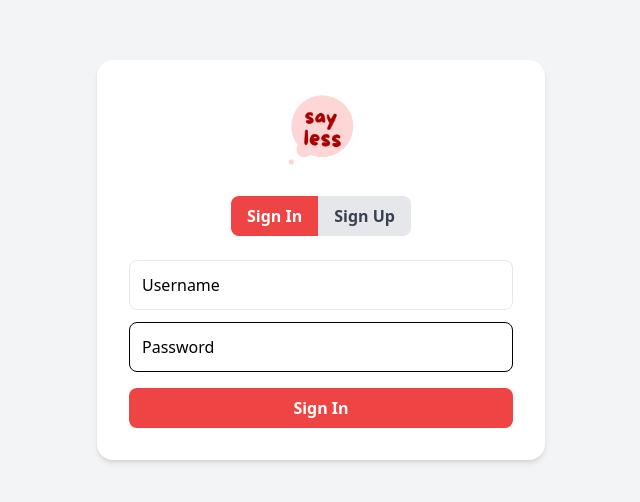
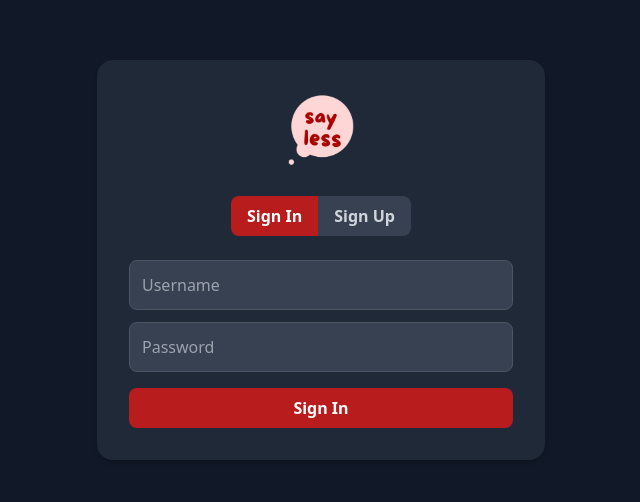
Before and after one commit to etkachenko1/sayLess, a React app in the folder frontend/: page / in a window 1280 px wide. Shown: the part 140-642 px from the top of the page, without its empty margins (319-959 px from the left). Built offline with nearby package versions, Linux system fonts and the light colour scheme; the HTML template or start-up script is replaced by a standard one.

Commit message:
front end updated

```diff
--- a/frontend/src/Auth.tsx
+++ b/frontend/src/Auth.tsx
@@ -110,8 +110,8 @@ function Auth() {
     }
 
   return (
-    <div className="flex items-center justify-center min-h-screen bg-gray-100">
-      <div className="w-full max-w-md bg-white rounded-2xl shadow-md p-8">
+    <div className="flex items-center justify-center min-h-screen bg-gray-900">
+      <div className="w-full max-w-md bg-gray-800 rounded-2xl shadow-md p-8 border-gray-700">
         {/* Logo */}
         <div className="flex justify-center mb-6">
           <img src={logo} alt="SayLess logo" className="h-20" />
@@ -121,20 +121,20 @@ function Auth() {
         <div className="flex justify-center mb-6">
           <button
             onClick={() => setMode("login")}
-            className={`px-4 py-2 rounded-l-lg font-semibold ${
+            className={`px-4 py-2 rounded-l-lg font-semibold transition ${
               mode === "login"
-                ? "bg-red-500 text-white"
-                : "bg-gray-200 text-gray-700"
+                ? "bg-red-700 text-white"
+                : "bg-gray-700 text-gray-300 hover:bg-gray-600"
             }`}
           >
             Sign In
           </button>
           <button
             onClick={() => setMode("register")}
-            className={`px-4 py-2 rounded-r-lg font-semibold ${
+            className={`px-4 py-2 rounded-r-lg font-semibold transition ${
               mode === "register"
-                ? "bg-red-500 text-white"
-                : "bg-gray-200 text-gray-700"
+                ? "bg-red-700 text-white"
+                : "bg-gray-700 text-gray-300 hover:bg-gray-600"
             }`}
           >
             Sign Up
@@ -143,7 +143,7 @@ function Auth() {
 
         {/* Error message */}
         {error && (
-          <div className="mb-4 p-2 text-sm text-red-700 bg-red-100 rounded">
+          <div className="mb-4 p-2 text-sm text-red-400 bg-red-900/30 border border-red-700 rounded">
             {error}
           </div>
         )}
@@ -156,7 +156,7 @@ function Auth() {
               placeholder="Username"
               value={loginForm.username}
               onChange={handleChangeLogin}
-              className="w-full p-3 mb-3 border rounded-lg focus:ring-2 focus:ring-red-400"
+              className="w-full p-3 mb-3 border border-gray-600 bg-gray-700 rounded-lg focus:ring-2 focus:ring-red-700 text-white placeholder-gray-400"
             />
             <input
               name="password"
@@ -164,11 +164,11 @@ function Auth() {
               placeholder="Password"
               value={loginForm.password}
               onChange={handleChangeLogin}
-              className="w-full p-3 mb-4 border rounded-lg focus:ring-2 focus:ring-red-400"
+              className="w-full p-3 mb-4 border border-gray-600 bg-gray-700 rounded-lg focus:ring-2 focus:ring-red-700 text-white placeholder-gray-400"
             />
             <button
               onClick={login}
-              className="w-full bg-red-500 text-white py-2 rounded-lg font-semibold hover:bg-red-600 transition"
+              className="w-full bg-red-700 hover:bg-red-600 text-white py-2 rounded-lg font-semibold transition"
             >
               Sign In
             </button>
@@ -184,18 +184,18 @@ function Auth() {
               value={registerForm.username}
               onChange={handleChangeRegister}
               onBlur={() => checkUsername(registerForm.username)}
-              className="w-full p-3 mb-3 border rounded-lg focus:ring-2 focus:ring-red-400"
+              className="w-full p-3 mb-3 border border-gray-600 bg-gray-700 rounded-lg focus:ring-2 focus:ring-red-700 text-white placeholder-gray-400"
             />
 
-            {usernameAvailable ==false &&(<p className="text-xs text-red-600 mt-1 mb-2 leading-tight">That username is already taken</p>)}
-            {usernameAvailable ==true &&(<p className="text-xs text-green-600 mt-1 mb-2 leading-tight">That username is available</p>)}
+            {usernameAvailable ==false &&(<p className="text-xs text-red-400 mt-1 mb-2 leading-tight">That username is already taken</p>)}
+            {usernameAvailable ==true &&(<p className="text-xs text-green-400 mt-1 mb-2 leading-tight">That username is available</p>)}
 
             <input
               name="email"
               placeholder="Email"
               value={registerForm.email}
               onChange={handleChangeRegister}
-              className="w-full p-3 mb-3 border rounded-lg focus:ring-2 focus:ring-red-400"
+              className="w-full p-3 mb-3 border border-gray-600 bg-gray-700 rounded-lg focus:ring-2 focus:ring-red-700 text-white placeholder-gray-400"
             />
             <input
               name="password"
@@ -203,11 +203,11 @@ function Auth() {
               placeholder="Password"
               value={registerForm.password}
               onChange={handleChangeRegister}
-              className="w-full p-3 mb-4 border rounded-lg focus:ring-2 focus:ring-red-400"
+              className="w-full p-3 mb-4 border border-gray-600 bg-gray-700 rounded-lg focus:ring-2 focus:ring-red-700 text-white placeholder-gray-400"
             />
             <button
               onClick={register}
-              className="w-full bg-red-500 text-white py-2 rounded-lg font-semibold hover:bg-red-600 transition"
+              className="w-full bg-red-700 hover:bg-red-600 text-white py-2 rounded-lg font-semibold transition"
             >
               Sign Up
             </button>
```
